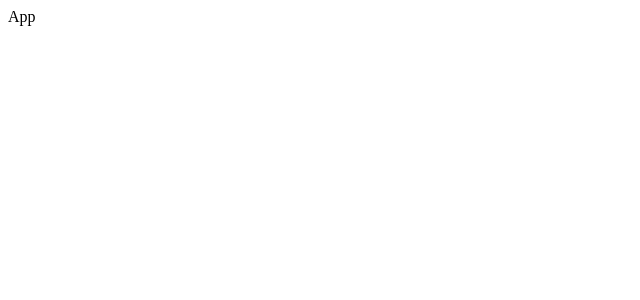
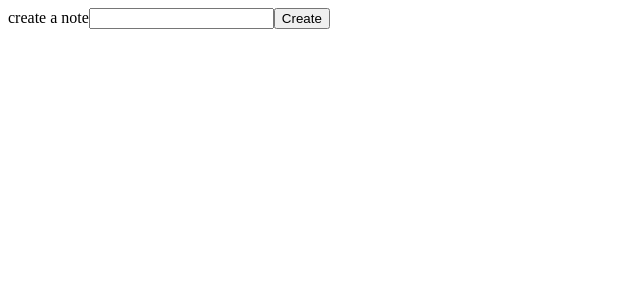
Before and after one commit to betuldemirr/note-list, a React (Create React App) app: page / in a window 1280 px wide. Shown: the top 300 px of the page, without its empty margins (0-640 px from the left). Built offline with nearby package versions, Linux system fonts and the light colour scheme.

Commit message:
fixed NoteCreate component

```diff
--- a/src/App.js
+++ b/src/App.js
@@ -1,4 +1,18 @@
+import { useState } from "react";
+import NoteCreate from "./components/NoteCreate";
+
 function App () {
-    return <div>App</div>;
+
+    const [notes, setNotes] = useState([]);
+
+    const handleCreateNotes = (title) => {
+        console.log(title);
+    };
+
+    return (
+        <div>
+            <NoteCreate onCreate={handleCreateNotes} />
+        </div>
+    );
 };
 export default App;
--- a/src/components/NoteCreate.js
+++ b/src/components/NoteCreate.js
@@ -1,4 +1,27 @@
-function NoteCreate () {
-    return <div>NoteCreate</div>;
+import { useState } from "react";
+
+function NoteCreate ({ onCreate }) {
+
+    const [title, setTitle] = useState('');
+
+    const handleChange = (event) => {
+        setTitle(event.target.value);
+    }
+
+    const handleSubmit = (event) => {
+        event.preventDefault();
+        onCreate(title);
+        setTitle('');
+    }
+
+    return (
+        <div>
+            <form onSubmit={handleSubmit}>
+                <label>create a note</label>
+                <input value={title} onChange={handleChange} />
+                <button>Create</button>
+            </form>
+        </div>
+    );
 };
 export default NoteCreate;
```
